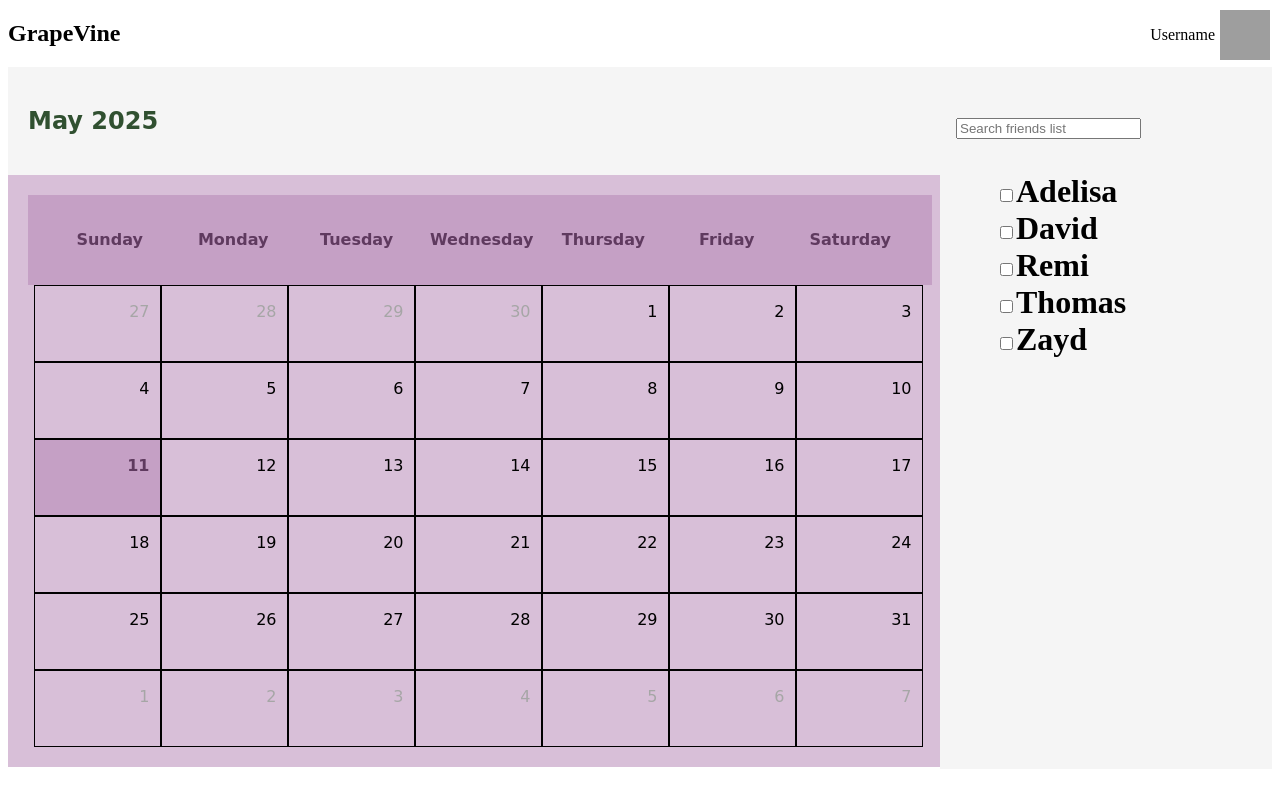
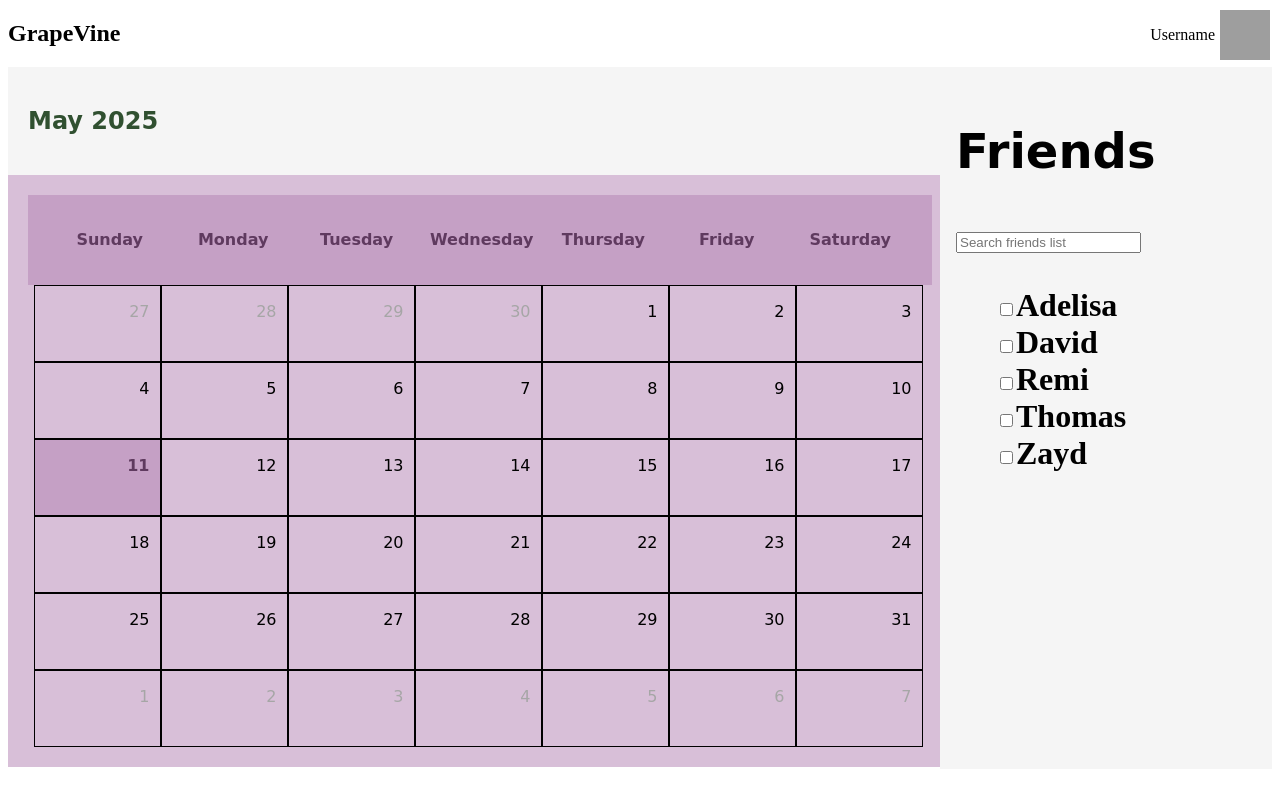
Before and after one commit to RavenTheRat/GrapeVine-CS35L, a React (Vite) app in the folder frontend/: page / in a window 1280 px wide. Built offline with nearby package versions, Linux system fonts and the light colour scheme; grey boxes are pictures that could not be loaded.

Commit message:
Imported Popup (may need to run "npm i reactjs-popup" on your machines)

```diff
--- a/frontend/src/App.jsx
+++ b/frontend/src/App.jsx
@@ -35,6 +35,7 @@ function App() {
 export default App */
 
 import React, { Component, useState } from 'react';
+import Popup from 'reactjs-popup';
 import CalendarDays from './days.jsx';
 import './calendar.css'
 
@@ -160,6 +161,9 @@ function Sidebar() {
 
   return (
     <>
+    <h2>
+      Friends
+    </h2>
       <input
         type="text"
         value={searchItem}
--- a/package.json
+++ b/package.json
@@ -19,5 +19,8 @@
   "bugs": {
     "url": "https://github.com/RavenTheRat/GrapeVine-CS35L/issues"
   },
-  "homepage": "https://github.com/RavenTheRat/GrapeVine-CS35L#readme"
+  "homepage": "https://github.com/RavenTheRat/GrapeVine-CS35L#readme",
+  "dependencies": {
+    "reactjs-popup": "^2.0.6"
+  }
 }
```
Also changed, not shown: 1 other file (tests, documents, lock files or other folders).
